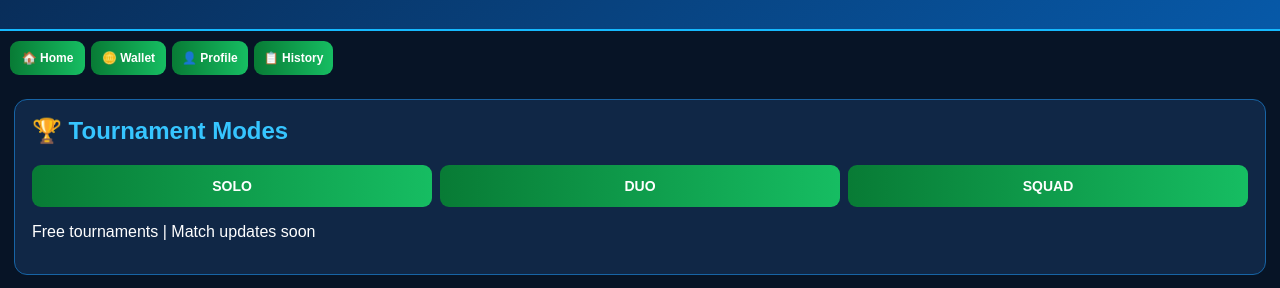
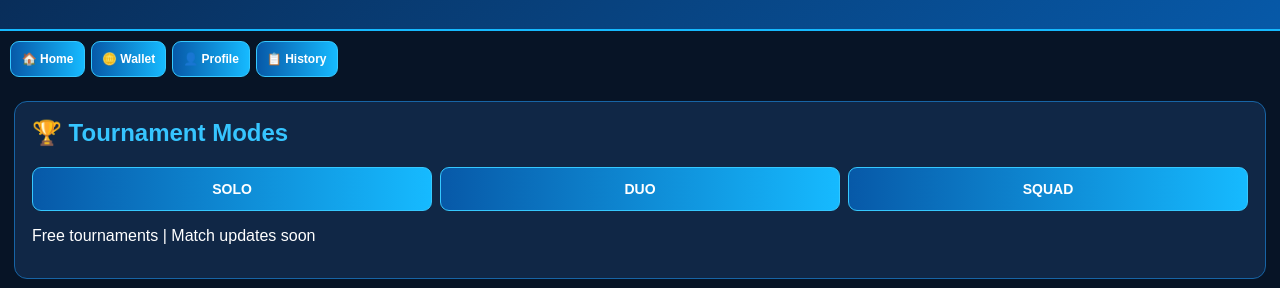
Before and after one commit to raunakraj92045-ai/Rawan-FFI-Tournament, a plain HTML site: page index.html in a window 1280 px wide. Shown: the part 81-369 px from the top of the page. Drawn offline with Linux system fonts and the light colour scheme.

Commit message:
Update index.html

```diff
--- a/index.html
+++ b/index.html
@@ -1,4 +1,3 @@
-
 
 <!DOCTYPE html>
 <html lang="en">
@@ -15,7 +14,7 @@ header h1{color:#35c8ff;font-size:23px;margin:5px}
 header p{font-size:12px}
 section{margin:14px;padding:17px;background:#102746;border:1px solid #1764a5;border-radius:13px}
 h2{color:#36c5ff;margin-top:0}
-button{background:linear-gradient(90deg,#087b35,#16bd62);border:0;color:white;padding:13px;border-radius:9px;font-weight:bold;font-size:14px;cursor:pointer}
+button{background:linear-gradient(90deg,#0759a8,#16baff);border:1px solid #35c8ff;color:white;padding:13px;border-radius:9px;font-weight:bold;font-size:14px;cursor:pointer}
 button:disabled{opacity:.5}
 .buttons{display:flex;gap:8px;flex-wrap:wrap}
 .buttons button{flex:1;min-width:90px}
```
